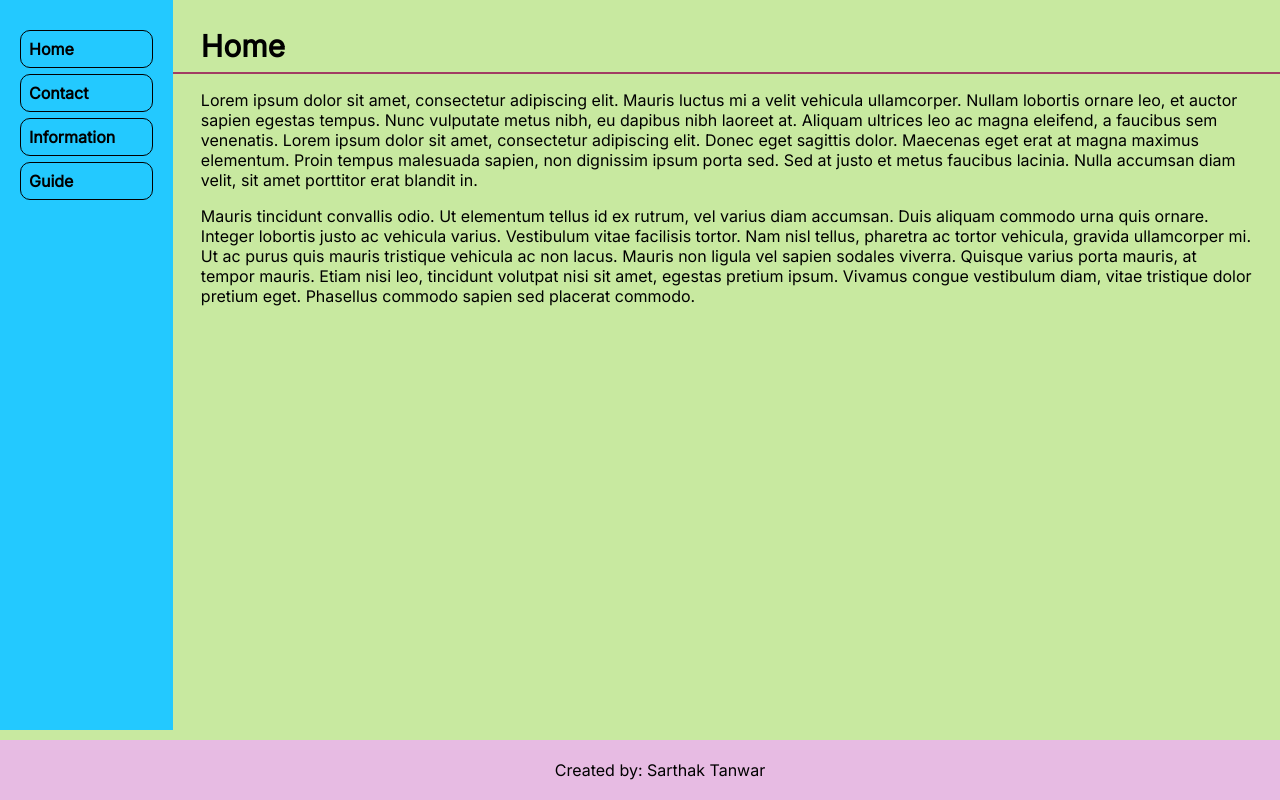
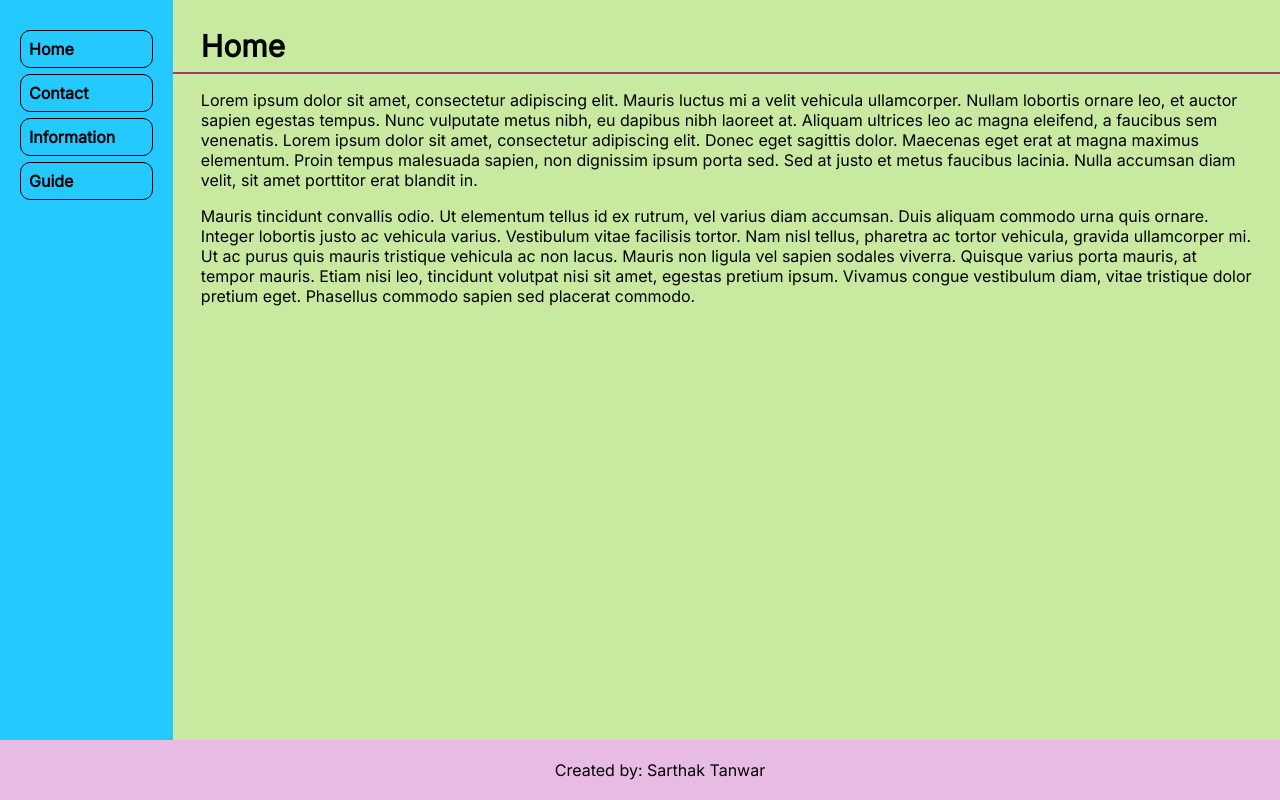
Before and after one commit to sarthak-2305/job-freak-page, a React (Create React App) app: page / in a window 1280 px wide. Built offline with nearby package versions, Linux system fonts and the light colour scheme.

Commit message:
visual bug fix

```diff
--- a/src/components/Layout.js
+++ b/src/components/Layout.js
@@ -64,7 +64,7 @@ function SideBar(props) {
         width: "12%",
         padding: "20px",
         minWidth: "120px",
-        minHeight: "calc(100vh - 60px - 60px)",
+        minHeight: "calc(100vh - 60px - 50px)",
         paddingTop: "30px",
       }}
     >
```
